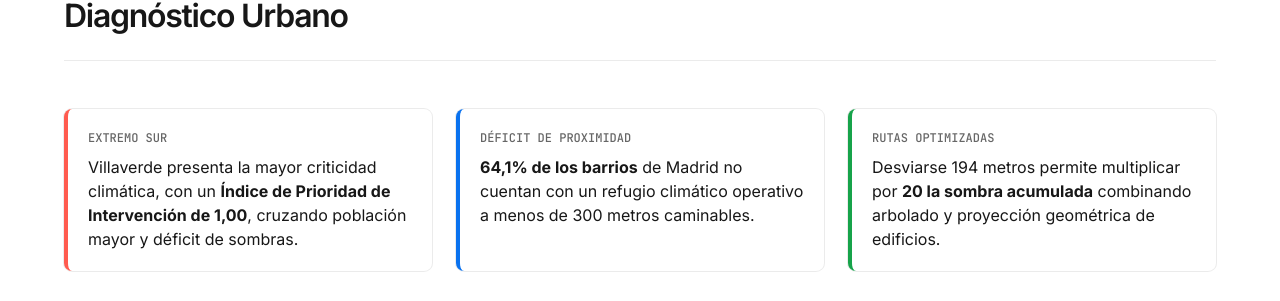
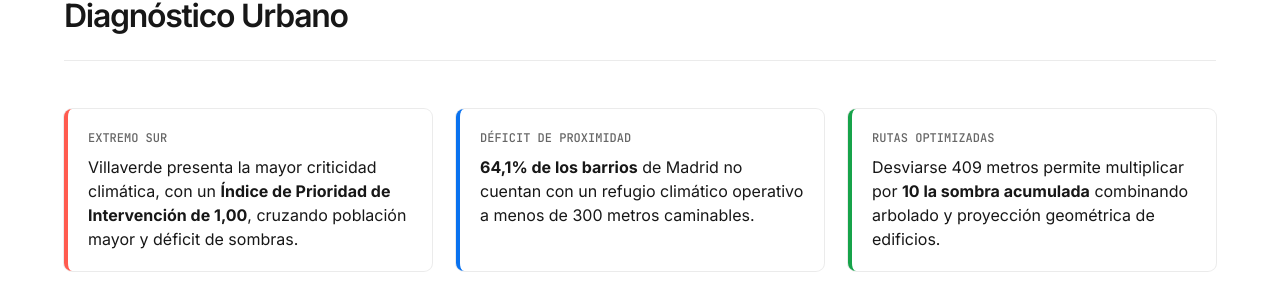
Before and after one commit to Huntsman1756/madrid-refugio-public, a Next.js app in the folder frontend/: page / in a window 1280 px wide. Shown: the part 1004-1305 px from the top of the page. Built offline with nearby package versions, Linux system fonts and the light colour scheme.

Commit message:
fix: update landing page copy with new accurate routing metrics (409m detour for 10x shade)

```diff
--- a/frontend/src/app/page.tsx
+++ b/frontend/src/app/page.tsx
@@ -232,7 +232,7 @@ export default function Home() {
           </Card>
           <Card level={1} className="p-5 border-l-4 border-l-[#16a34a] bg-[#f0fdf4]/30 fade-in-up">
              <span className="mono-label text-[var(--ds-gray-500)] mb-2 block">Rutas Optimizadas</span>
-             <p className="text-sm text-[var(--ds-black)] font-medium">Desviarse 194 metros permite multiplicar por <span className="font-bold">20 la sombra acumulada</span> combinando arbolado y proyección geométrica de edificios.</p>
+             <p className="text-sm text-[var(--ds-black)] font-medium">Desviarse 409 metros permite multiplicar por <span className="font-bold">10 la sombra acumulada</span> combinando arbolado y proyección geométrica de edificios.</p>
           </Card>
         </div>
 
```
